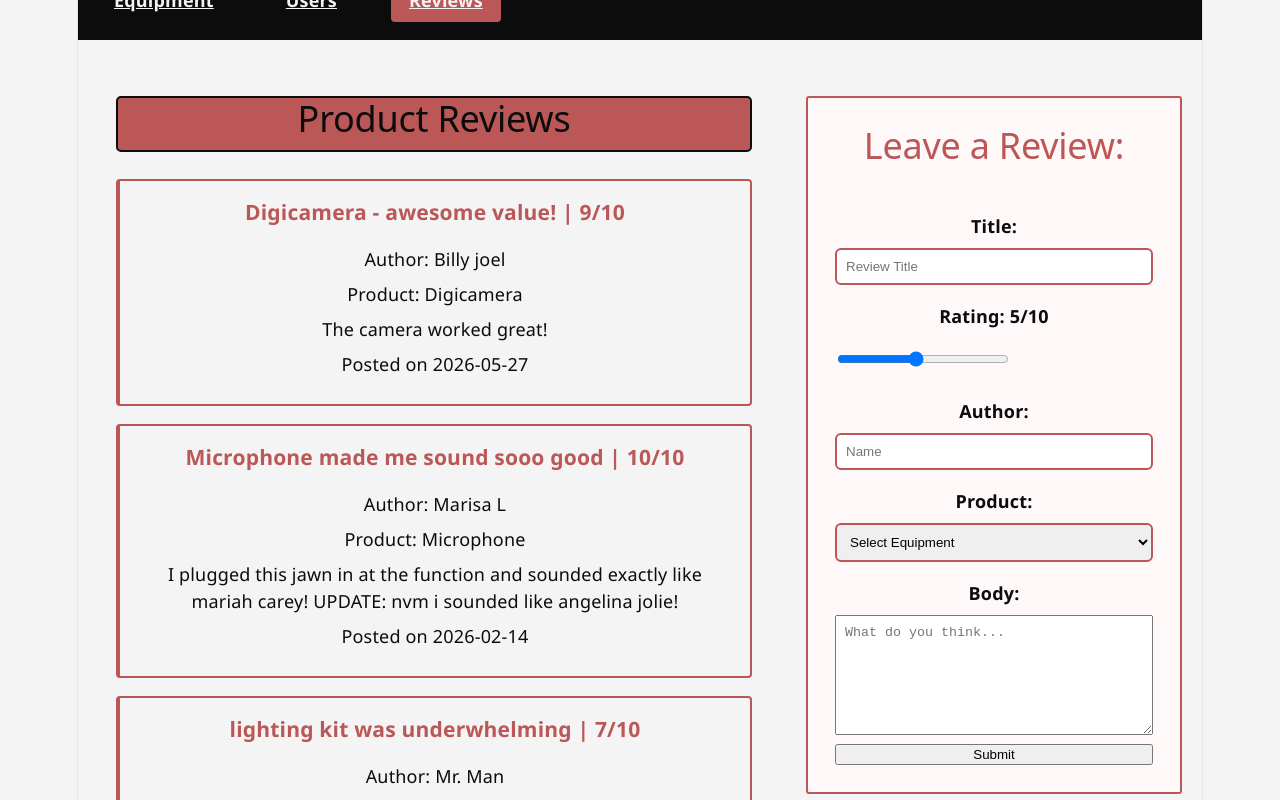
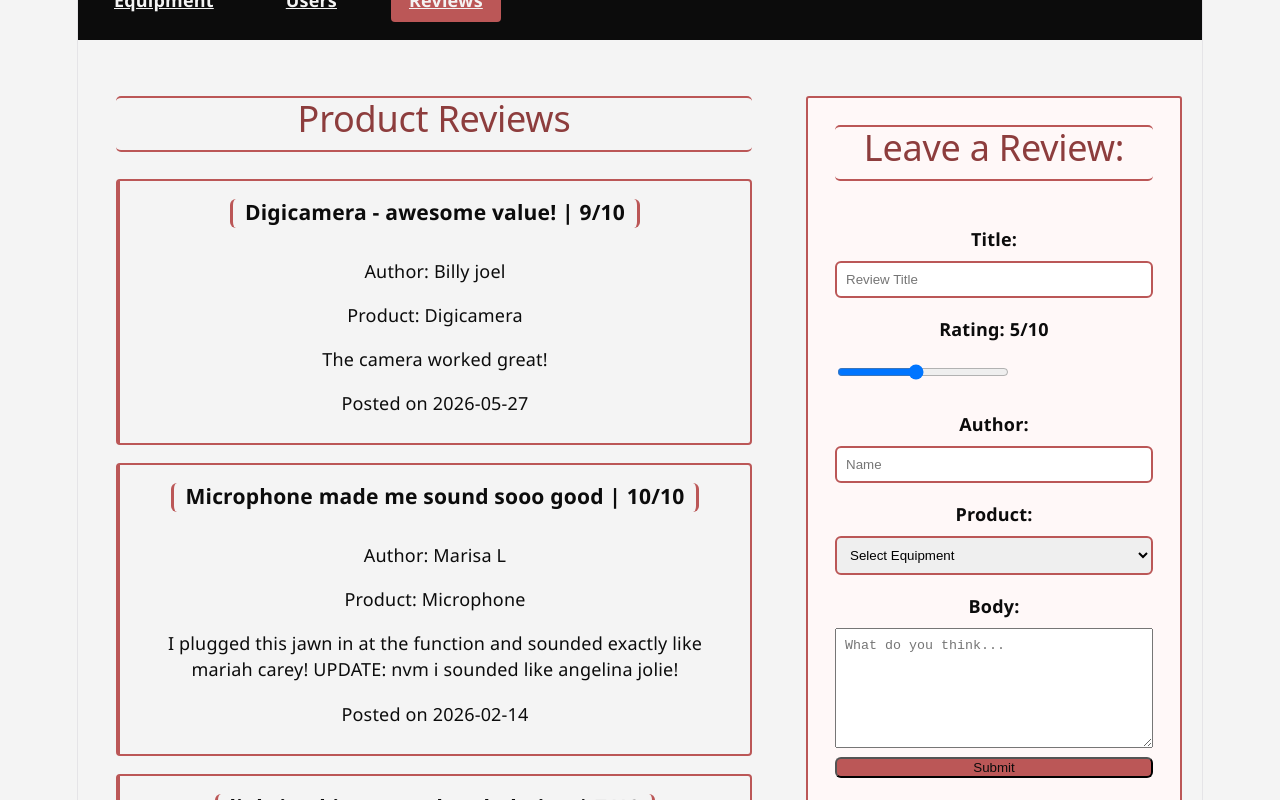
Before and after one commit to emaglaque2-rrc/full-stack-project-group-4, a React (Vite) app: page /reviews in a window 1280 px wide. Shown: the part 260-1060 px from the top of the page. Built offline with nearby package versions, Linux system fonts and the light colour scheme.

Commit message:
More styling updates

```diff
--- a/src/components/reviews/reviews.css
+++ b/src/components/reviews/reviews.css
@@ -6,14 +6,21 @@
 }
 
 .review-display h2 {
-color: #0c0c0c;
-background-color: #bb5757;
-border: 2px solid #0c0c0c;
+color: #8d3d3d;
+border-top:2px solid #bb5757;
+border-bottom:2px solid #bb5757;
 border-radius: 5px;
 padding-bottom: 0.5rem;
 }
 
+p{
+    overflow: wrap;
+}
+
 .review-display article {
+    display: flex;
+    flex-direction: column;
+    align-items: center;
     border: 2px solid #bb5757;
     border-left: 4px solid #bb5757;
     padding: 1rem;
@@ -26,9 +33,14 @@ padding-bottom: 0.5rem;
 }
 
 .review-display h3 {
-    color: #bb5757;
+    color: #0c0c0c;
+    border-radius: 6px;
     margin-top: 0;
-    margin-bottom: 0.5rem 0;
+    padding-left: 2%;
+    padding-right: 2%;
+    padding-bottom: 0.5%;
+    border-left: 3px solid #bb5757;
+    border-right: 3px solid #bb5757;
 }
 
 .review-form {
@@ -44,9 +56,11 @@ padding-bottom: 0.5rem;
 }
 
 .review-form h2 {
-
-    border-radius: 8px;
-
+color: #8d3d3d;
+border-top:2px solid #bb5757;
+border-bottom:2px solid #bb5757;
+border-radius: 5px;
+padding-bottom: 0.5rem;
 }
 .review-items {
     display: flex;
@@ -81,3 +95,10 @@ padding-bottom: 0.5rem;
     gap: 2rem;
     align-items: flex-start;
 }
+
+button {
+    background-color: #bb5757;
+    color: #0c0c0c;
+    border-radius: 6px;
+    transition: background-color 0.2s ease, transform 0.1s ease;
+}
```
